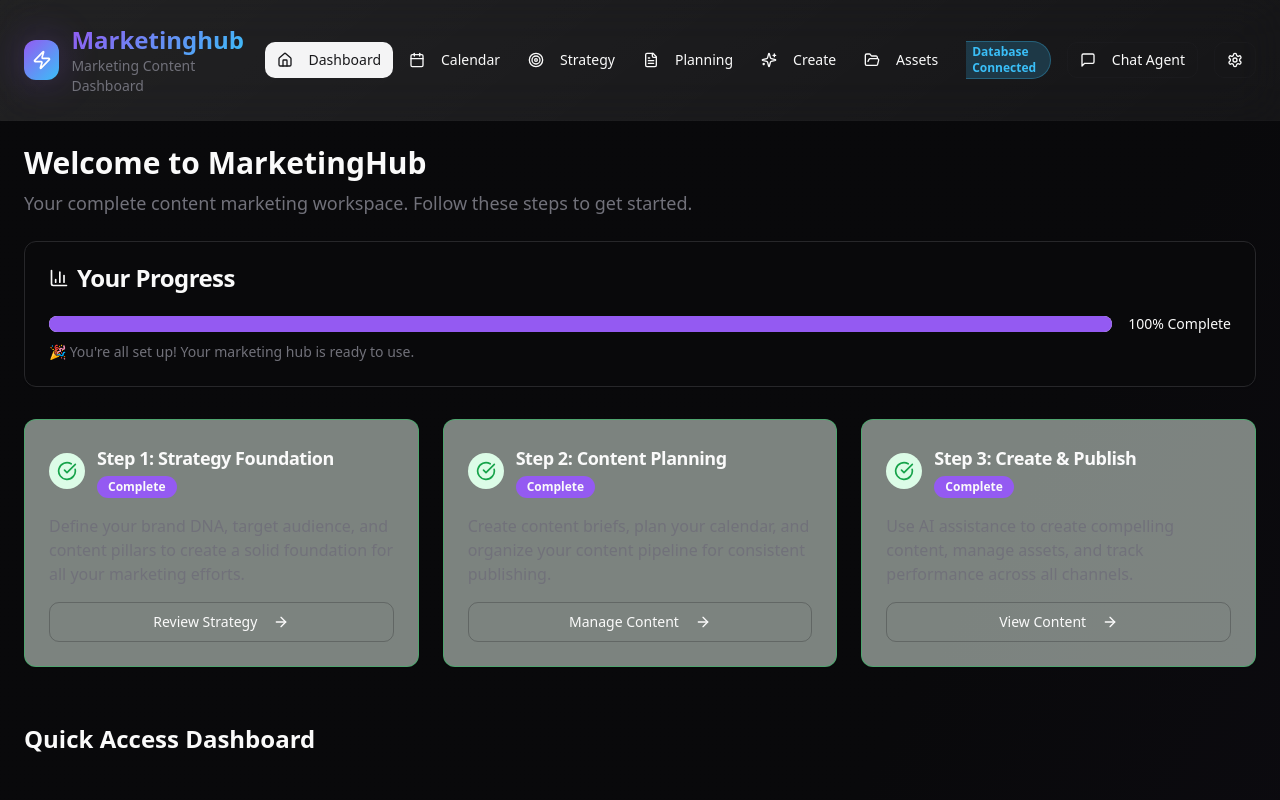
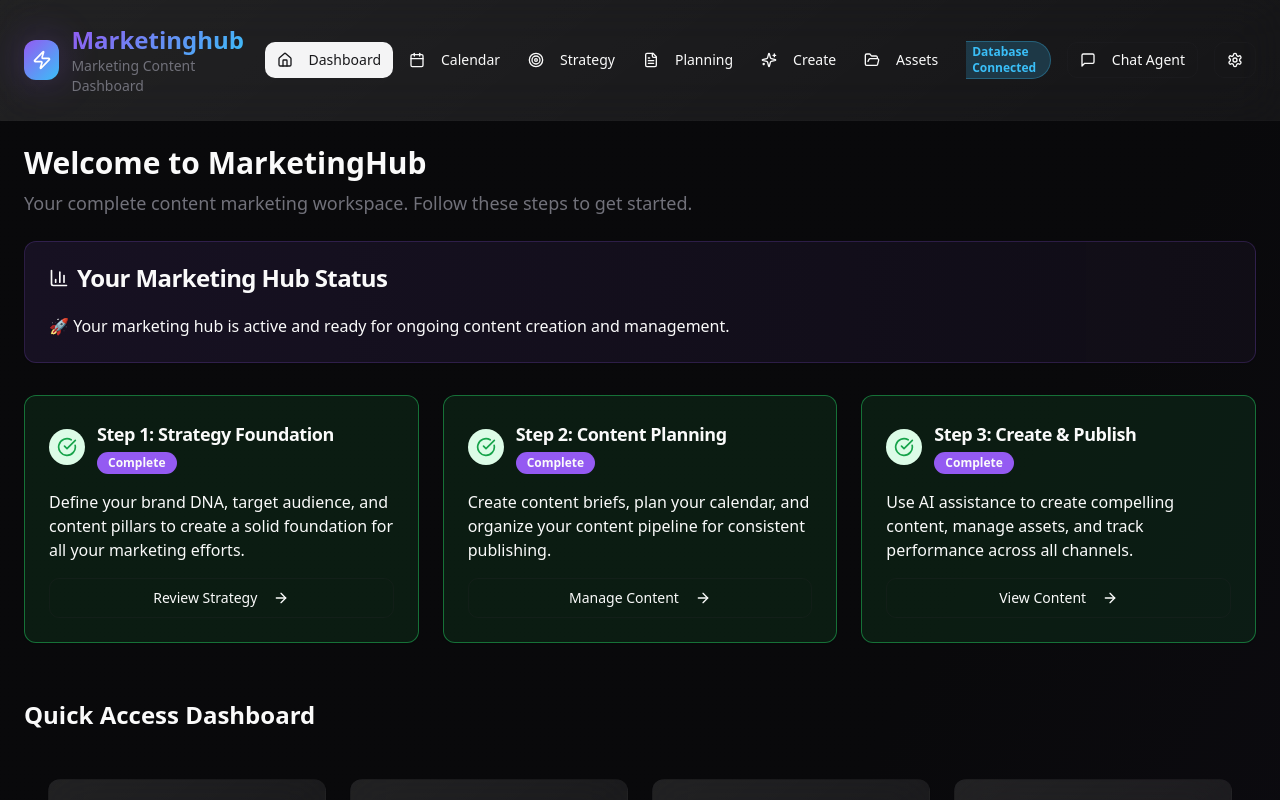
Before and after one commit to guidingv/n8n-spark-studio, a React (Vite) app: page / in a window 1280 px wide. Shown: the top 800 px of the page. Built offline with nearby package versions, Linux system fonts and the light colour scheme; the HTML template or start-up script is replaced by a standard one.

Commit message:
Refactor progress bar display
Adjust progress bar to reflect ongoing activity rather than a single completion. Change text color to white and background to darker to improve contrast and fit the design.

```diff
--- a/src/pages/Index.tsx
+++ b/src/pages/Index.tsx
@@ -58,10 +58,10 @@ const Index = () => {
   }) => (
     <Card className={`relative transition-all duration-200 ${
       status === 'current'
-        ? 'border-primary shadow-lg shadow-primary/10'
+        ? 'border-primary shadow-lg shadow-primary/10 bg-primary/5'
         : status === 'complete'
-        ? 'border-green-500/50 bg-green-50/50'
-        : 'border-muted-foreground/20 opacity-75'
+        ? 'border-green-500/50 bg-green-500/10'
+        : 'border-muted-foreground/20 bg-muted/30 opacity-75'
     }`}>
       <CardHeader className="pb-4">
         <div className="flex items-center justify-between">
@@ -85,7 +85,7 @@ const Index = () => {
         </div>
       </CardHeader>
       <CardContent>
-        <p className="text-muted-foreground mb-4">{description}</p>
+        <p className="text-foreground mb-4">{description}</p>
         <Button
           asChild
           variant={status === 'current' ? 'default' : status === 'complete' ? 'outline' : 'ghost'}
@@ -116,23 +116,19 @@ const Index = () => {
             </p>
           </div>
 
-          {/* Overall Progress */}
-          <Card className="mb-8">
+          {/* Status Overview */}
+          <Card className="mb-8 bg-gradient-to-r from-primary/10 to-primary/5 border-primary/20">
             <CardHeader>
-              <CardTitle className="flex items-center gap-2">
+              <CardTitle className="flex items-center gap-2 text-foreground">
                 <BarChart3 className="h-5 w-5" />
-                Your Progress
+                Your Marketing Hub Status
               </CardTitle>
             </CardHeader>
             <CardContent>
-              <div className="flex items-center gap-4">
-                <Progress value={overallProgress} className="flex-1" />
-                <span className="text-sm font-medium">{overallProgress}% Complete</span>
-              </div>
-              <p className="text-sm text-muted-foreground mt-2">
-                {overallProgress === 100
-                  ? "🎉 You're all set up! Your marketing hub is ready to use."
-                  : `${overallProgress < 33 ? "Let's start with your strategy foundation" : overallProgress < 66 ? "Time to plan your content" : "Ready to create amazing content!"}`
+              <p className="text-foreground">
+                {isStrategyComplete
+                  ? "🚀 Your marketing hub is active and ready for ongoing content creation and management."
+                  : "👋 Welcome! Set up your strategy foundation to unlock the full potential of your marketing hub."
                 }
               </p>
             </CardContent>
```
